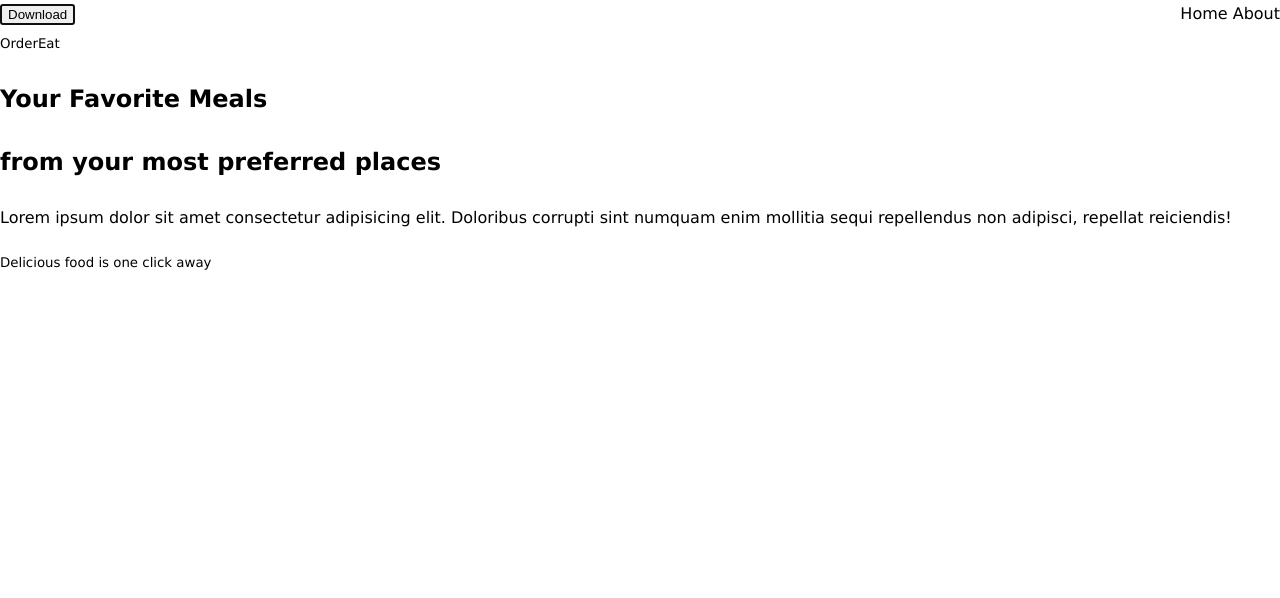
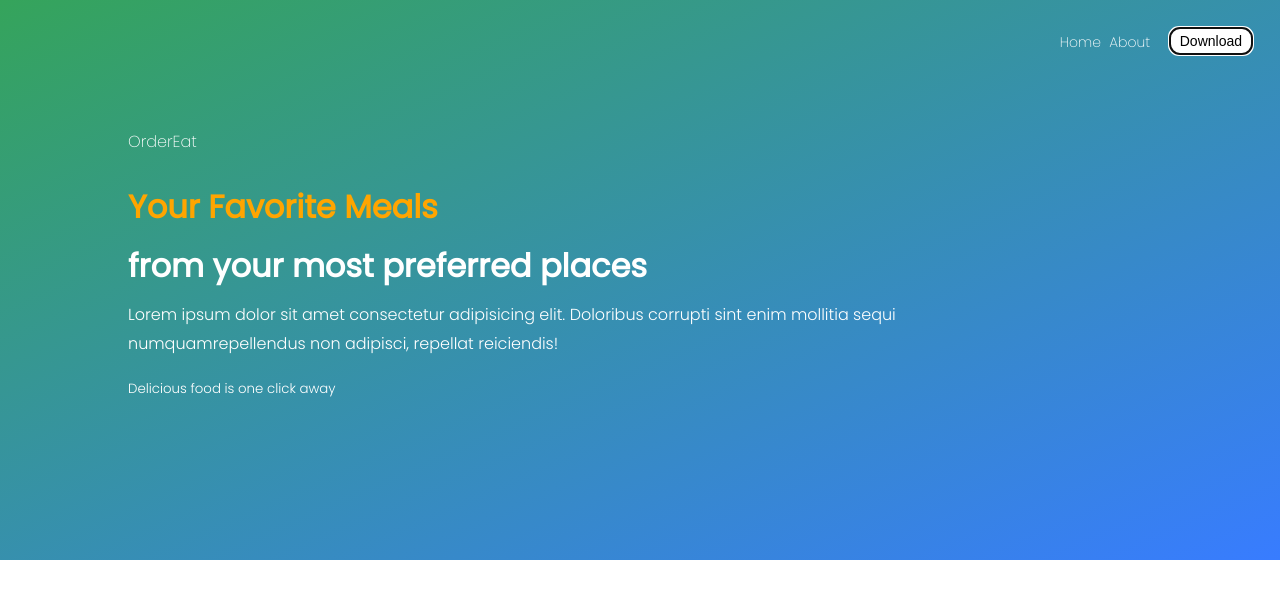
Before and after one commit to Curiouspaul1/OrderEat, a plain HTML site: page templates/index.html in a window 1280 px wide. Drawn offline with Linux system fonts and the light colour scheme.

Commit message:
added more styles and fixed some bugs

```diff
--- a/static/styles/index.css
+++ b/static/styles/index.css
@@ -1,28 +1,77 @@
+/*FF9838
+801FFC*/
+
 body{
     margin:0;
     padding:0;
-    font-family: Verdana, Geneva, Tahoma, sans-serif;
+    font-family: 'Poppins', sans-serif;
     font-size:16px;
     line-height: 1.8;
 }
 
 a{
     text-decoration: none;
+    color:white;
+    font-size: 14px;
+    font-weight: 200;
+}
+
+a:hover{
     color:black;
+    transition: 0.2s;
+    font-weight: 300;
 }
+
 
 li{
     list-style-type: none;
     display: inline;
+    padding: 0 2px;
 }
 
-.cotainer{
+.container{
     width:80%;
     margin:0 auto;
 }
 
+/*nav{
+    margin-
+}*/
+
 .navbar{
-    margin:0;
-    padding:0;
+    margin-top:-100px !important;
+    padding:0 !important;
     float: right;
 }
+
+.downloadbtn{
+    margin-top:-100px !important;
+    float:right;
+    padding:5px 10px;
+    border-width: 0;
+    border-radius: 10px;
+    border-color: white;
+    background: white;
+    font-size:14px;
+    margin-right:-100px;
+}
+
+#header{
+    margin:0;
+    background-image: linear-gradient(to bottom right, #35A45B,#387CFF);
+    padding:10% 0;
+}
+
+.downloadbtn:hover{
+    background:transparent;
+    color:white;
+    border-width: 2px;
+    border-color: white;
+    border-style: solid;
+    transition: 0.25s;
+}
+
+.sometext,#tagphrase{
+    color: white;
+    font-weight: 300;
+}
--- a/templates/index.html
+++ b/templates/index.html
@@ -6,27 +6,29 @@
     <meta http-equiv="X-UA-Compatible" content="ie=edge">
     <title>OrderEat | Index</title>
     <link rel="stylesheet" href="../static/styles/index.css">
+    <link href="https://fonts.googleapis.com/css?family=Poppins:100,200,300,400&display=swap" rel="stylesheet">
 </head>
 <body>
-    <header>
+    <header id="header">
         <div class="container">
             <nav>
                 <ul class="navbar">
                     <li><a href="index.html">Home</a></li>
                     <li><a href="About.html">About</a></li>
                 </ul>
-                <button class="downloadbtn" autofocus><a href="#">Download</a></button>
+                <button class="downloadbtn" onclick="#" autofocus>Download</button>
             </nav>
 
+
             <div class="headerline">
-                <small>OrderEat</small>
+                <small style="color: white; font-size:1em; font-weight: 200;">OrderEat</small>
                 <p class="tagline">
-                    <h2>Your Favorite Meals</h2>
-                    <h2>from your most preferred places</h2>
+                    <h1 style="color: orange; margin-bottom: -20px;">Your Favorite Meals</h1>
+                    <h1 style="color: white; margin-bottom:-10px;">from your most preferred places</h1>
                 </p>
 
                 <p class="sometext">
-                    Lorem ipsum dolor sit amet consectetur adipisicing elit. Doloribus corrupti sint numquam enim mollitia sequi repellendus non adipisci, repellat reiciendis!
+                    Lorem ipsum dolor sit amet consectetur adipisicing elit. Doloribus corrupti sint  enim mollitia sequi <br>numquamrepellendus non adipisci, repellat reiciendis!
                 </p>
                 <small id="tagphrase">Delicious food is one click away</small>
             </div>
```
